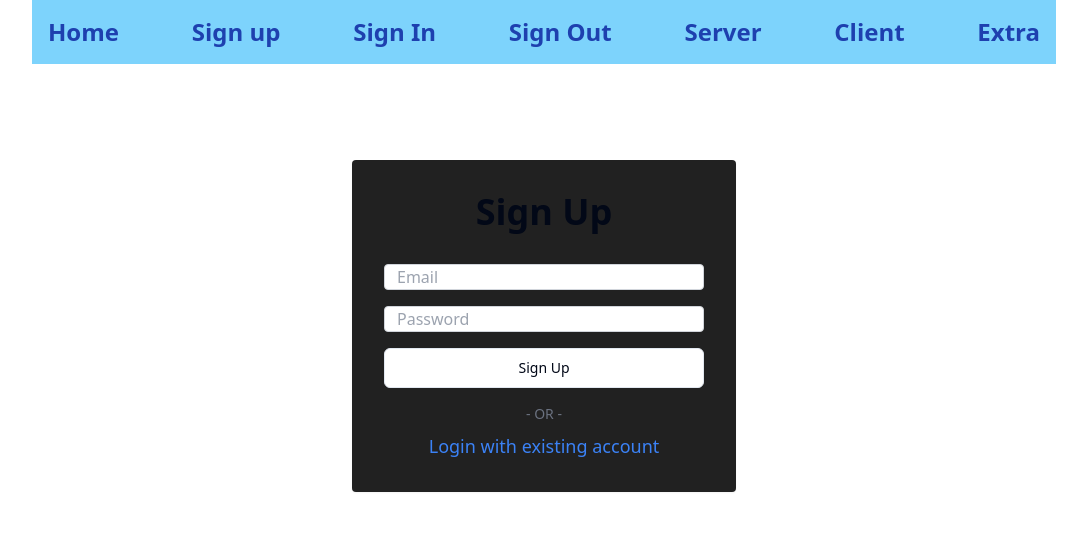
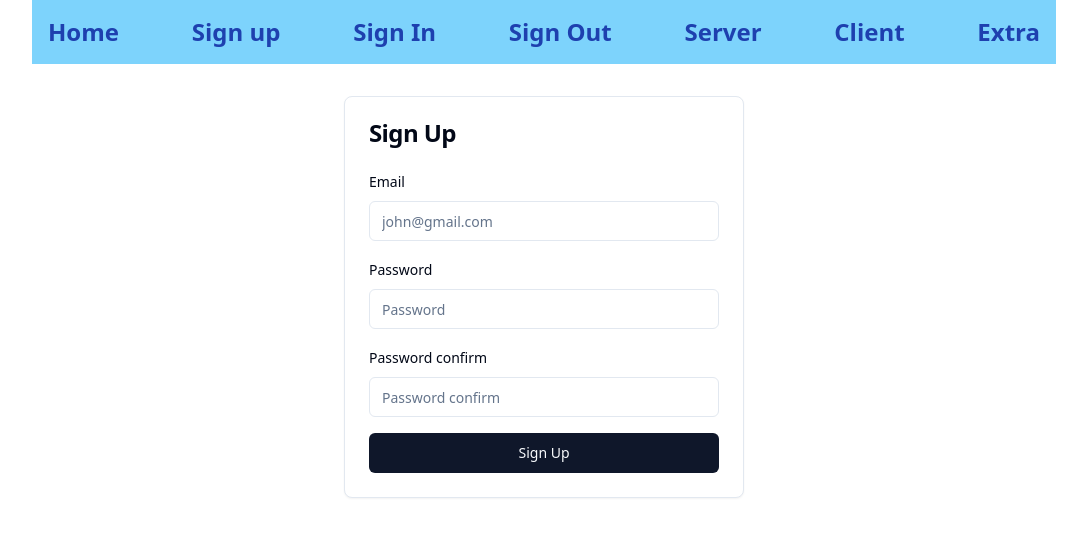
Before and after one commit to RonAlmog/django-rest-authjs-frontend, a Next.js app: page /signup in a window 1280 px wide. Shown: the top 536 px of the page, without its empty margins (96-1183 px from the left). Built offline with nearby package versions, Linux system fonts and the light colour scheme.

Commit message:
sign up form with shadcn, validation

```diff
--- a/app/(auth)/signup/page.tsx
+++ b/app/(auth)/signup/page.tsx
@@ -1,38 +1,74 @@
 "use client";
-import { Button } from "@/components/ui/button";
+
 import axios from "axios";
 import Link from "next/link";
 import { useRouter } from "next/navigation";
 import { useState } from "react";
+import { Button } from "@/components/ui/button";
+import { Input } from "@/components/ui/input";
+import {
+  Card,
+  CardContent,
+  CardDescription,
+  CardFooter,
+  CardHeader,
+  CardTitle,
+} from "@/components/ui/card";
+import {
+  Form,
+  FormControl,
+  FormDescription,
+  FormField,
+  FormLabel,
+  FormItem,
+  FormMessage,
+} from "@/components/ui/form";
+import { EyeIcon, EyeOff, EyeOffIcon, KeySquare } from "lucide-react";
+import { useForm } from "react-hook-form";
+import { z } from "zod";
+import { zodResolver } from "@hookform/resolvers/zod";
+import toast from "react-hot-toast";
 
-type Props = {};
+const formSchema = z
+  .object({
+    email: z
+      .string()
+      .min(3, { message: "Email is required!" })
+      .email({ message: "Please enter a valid email" }),
+    password1: z
+      .string()
+      .min(6, { message: "Password must be at least 6 charachters long" }),
+    password2: z.string(),
+  })
+  .refine(
+    (data) => {
+      return data.password1 === data.password2;
+    },
+    { message: "Password do not match", path: ["password2"] }
+  );
 
-const Signup = (props: Props) => {
+const Signup = () => {
   const [error, setError] = useState("");
   const router = useRouter();
 
-  const handleSubmit = async (e: any) => {
-    e.preventDefault();
-    setError("");
-    const email = e.target[0].value;
-    const password = e.target[1].value;
+  const form = useForm<z.infer<typeof formSchema>>({
+    resolver: zodResolver(formSchema),
+    defaultValues: {
+      email: "",
+      password1: "",
+      password2: "",
+    },
+  });
 
-    console.log(email, password);
-    if (email.length < 3) {
-      setError("email is not valid");
-      return;
-    }
-    if (password.length < 3) {
-      setError("password is not valid");
-      return;
-    }
-    // call api
+  const { isSubmitting, isValid } = form.formState;
+  const onSubmit = async (values: z.infer<typeof formSchema>) => {
+    console.log("values", values);
     const credentials = {
-      username: email,
-      password1: password,
-      password2: password,
+      username: values.email,
+      password1: values.password1,
+      password2: values.password2,
     };
-    console.log("credentials", credentials);
+
     try {
       const url = "http://127.0.0.1:8000/api/";
       // const url = process.env.NEXTAUTH_BACKEND_URL
@@ -43,42 +79,83 @@ const Signup = (props: Props) => {
       });
       const data = response.data;
       if (data) {
-        console.log("success!", data);
+        toast.success("Logged in!");
       }
     } catch (error) {
-      console.error("error:", error);
+      toast.error("Something went wrong...");
+      console.log("error:", error);
     }
   };
+
   return (
-    <div className="flex min-h-screen flex-col items-center justify-between p-24">
-      <div className="bg-[#212121] p-8 rounded shadow-sm w-96">
-        <h1 className="text-4xl text-center font-semibold mb-8">Sign Up</h1>
-        <form onSubmit={handleSubmit}>
-          <input
-            type="text"
-            className="w-full border border-gray-300 text-black rounded px-3 mb-4 focus:ouline-none focus:border-blue-400 focus:text-black"
-            placeholder="Email"
-            required
+    <div className="w-[400px] mx-auto mt-8">
+      <Card>
+        <CardHeader>
+          <CardTitle>Sign Up</CardTitle>
+        </CardHeader>
+        <CardContent>
+          <Form {...form}>
+            <form onSubmit={form.handleSubmit(onSubmit)} className="space-y-4">
+              <FormField
+                control={form.control}
+                name="email"
+                render={({ field }) => (
+                  <FormItem>
+                    <FormLabel>Email</FormLabel>
+                    <FormControl>
+                      <Input
+                        {...field}
+                        disabled={isSubmitting}
+                        placeholder="john@gmail.com"
                       />
-          <input
-            type="text"
-            className="w-full border border-gray-300 text-black rounded px-3 mb-4 focus:ouline-none focus:border-blue-400 focus:text-black"
+                    </FormControl>
+                    <FormMessage />
+                  </FormItem>
+                )}
+              />
+              <FormField
+                control={form.control}
+                name="password1"
+                render={({ field }) => (
+                  <FormItem>
+                    <FormLabel>Password</FormLabel>
+                    <FormControl>
+                      <Input
+                        {...field}
+                        disabled={isSubmitting}
+                        type="password"
                         placeholder="Password"
-            required
                       />
-          <Button className="w-full" variant="outline">
+                    </FormControl>
+                    <FormMessage />
+                  </FormItem>
+                )}
+              />
+              <FormField
+                control={form.control}
+                name="password2"
+                render={({ field }) => (
+                  <FormItem>
+                    <FormLabel>Password confirm</FormLabel>
+                    <FormControl>
+                      <Input
+                        {...field}
+                        disabled={isSubmitting}
+                        type="password"
+                        placeholder="Password confirm"
+                      />
+                    </FormControl>
+                    <FormMessage />
+                  </FormItem>
+                )}
+              />
+              <Button className="w-full" variant="default">
                 Sign Up
               </Button>
-          <p className="text-red-600 text-[16px] mb-4">{error && error}</p>
             </form>
-        <div className="text-center text-sm text-gray-500 mt-4">- OR -</div>
-        <Link
-          className="block text-lg text-center text-blue-500 hover:underline mt-2"
-          href="/login"
-        >
-          Login with existing account
-        </Link>
-      </div>
+          </Form>
+        </CardContent>
+      </Card>
     </div>
   );
 };
```
Lines whose indentation alone changed are shown as unchanged.
